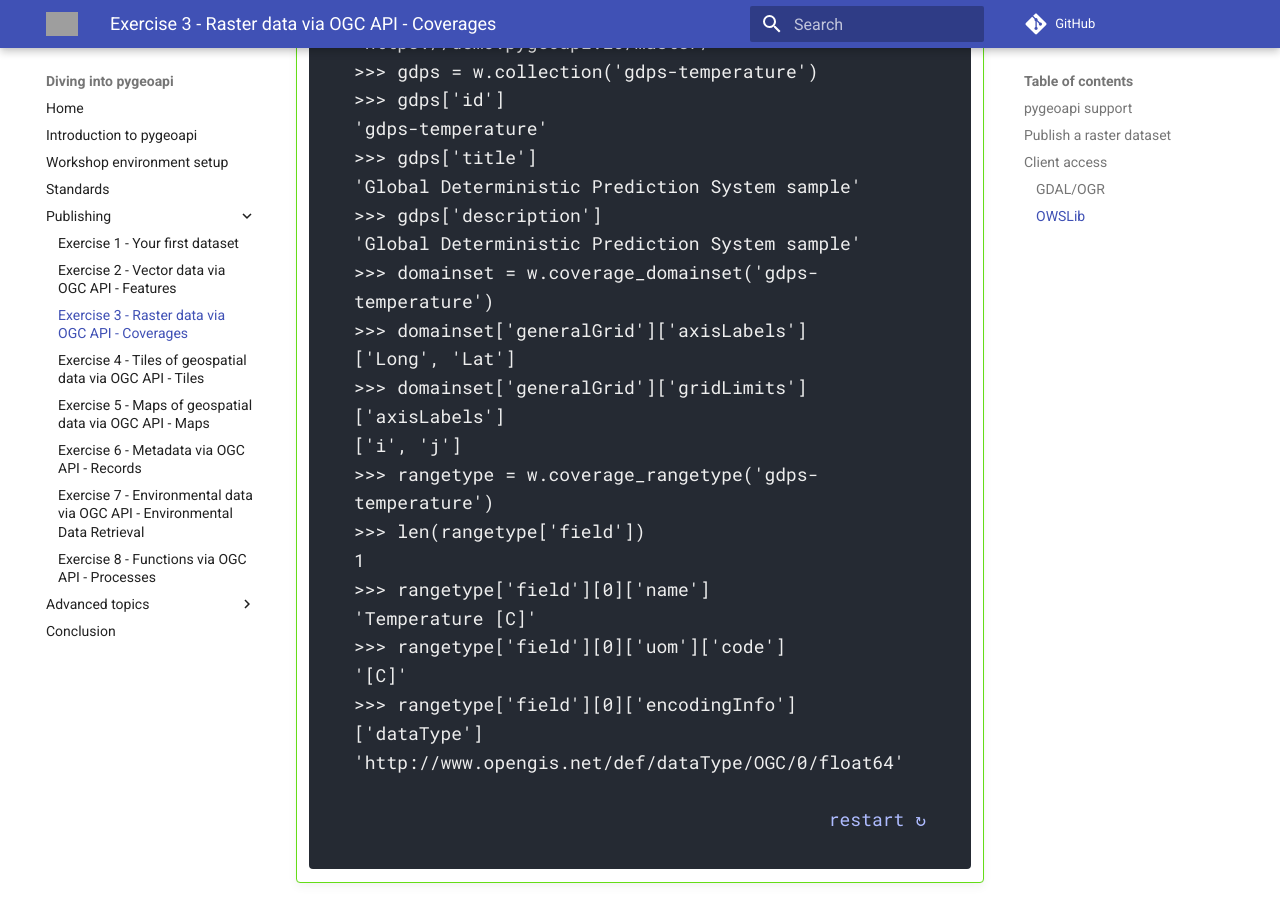
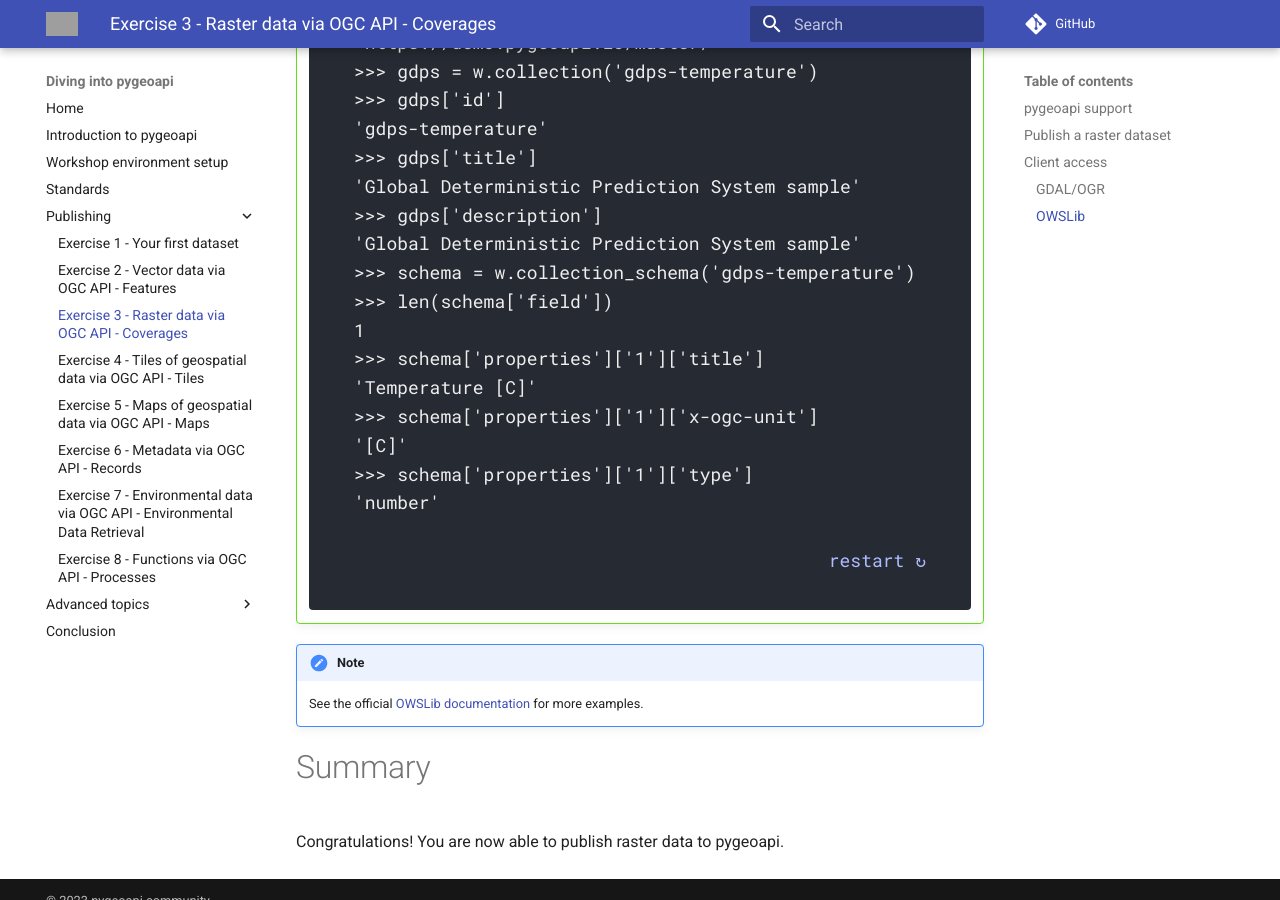
Before and after one commit to geopython/diving-into-pygeoapi, an MkDocs documentation site: the page built from workshop/content/docs/publishing/ogcapi-coverages.md, in a window 1280 px wide and 900 px high, scrolled down 3209 px. Built offline with MkDocs 1.6.1 and Material for MkDocs 9.7.7, drawn with Linux system fonts in a browser that asks for light colours; comment, search, counter and statistics services are not loaded; grey boxes are pictures that could not be loaded.

Commit message:
align OACov to latest specification updates

````diff
--- a/workshop/content/docs/publishing/ogcapi-coverages.md
+++ b/workshop/content/docs/publishing/ogcapi-coverages.md
@@ -120,20 +120,15 @@ Save the configuration and restart Docker Compose. Navigate to <http://localhost
     'Global Deterministic Prediction System sample'
     >>> gdps['description']
     'Global Deterministic Prediction System sample'
-    >>> domainset = w.coverage_domainset('gdps-temperature')
-    >>> domainset['generalGrid']['axisLabels']
-    ['Long', 'Lat']
-    >>> domainset['generalGrid']['gridLimits']['axisLabels']
-    ['i', 'j']
-    >>> rangetype = w.coverage_rangetype('gdps-temperature')
-    >>> len(rangetype['field'])
+    >>> schema = w.collection_schema('gdps-temperature')
+    >>> len(schema['field'])
     1
-    >>> rangetype['field'][0]['name']
+    >>> schema['properties']['1']['title']
     'Temperature [C]'
-    >>> rangetype['field'][0]['uom']['code']
+    >>> schema['properties']['1']['x-ogc-unit']
     '[C]'
-    >>> rangetype['field'][0]['encodingInfo']['dataType']
-    'http://www.opengis.net/def/dataType/OGC/0/float64'
+    >>> schema['properties']['1']['type']
+    'number'
     ```
     </div>
 
````
